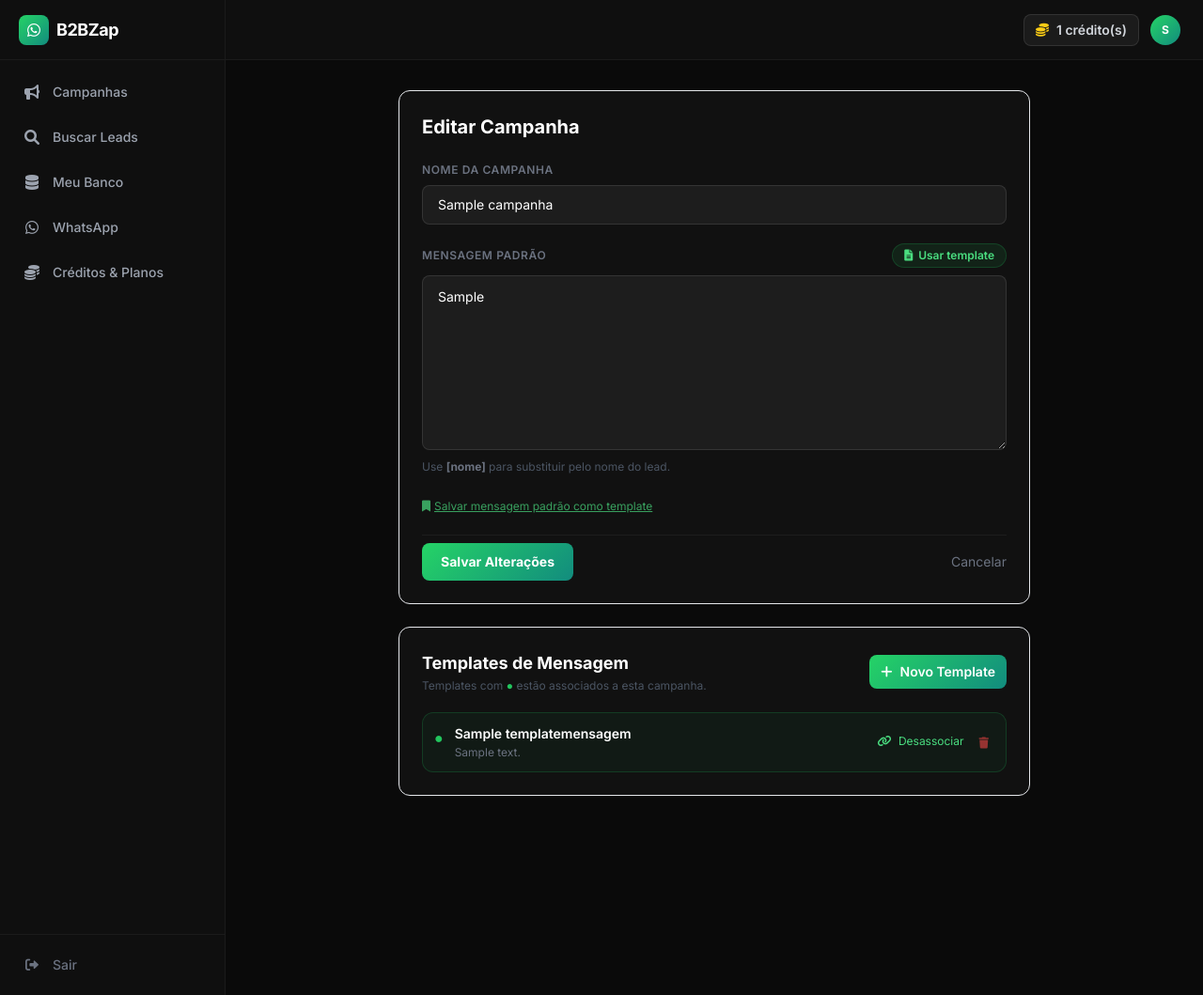
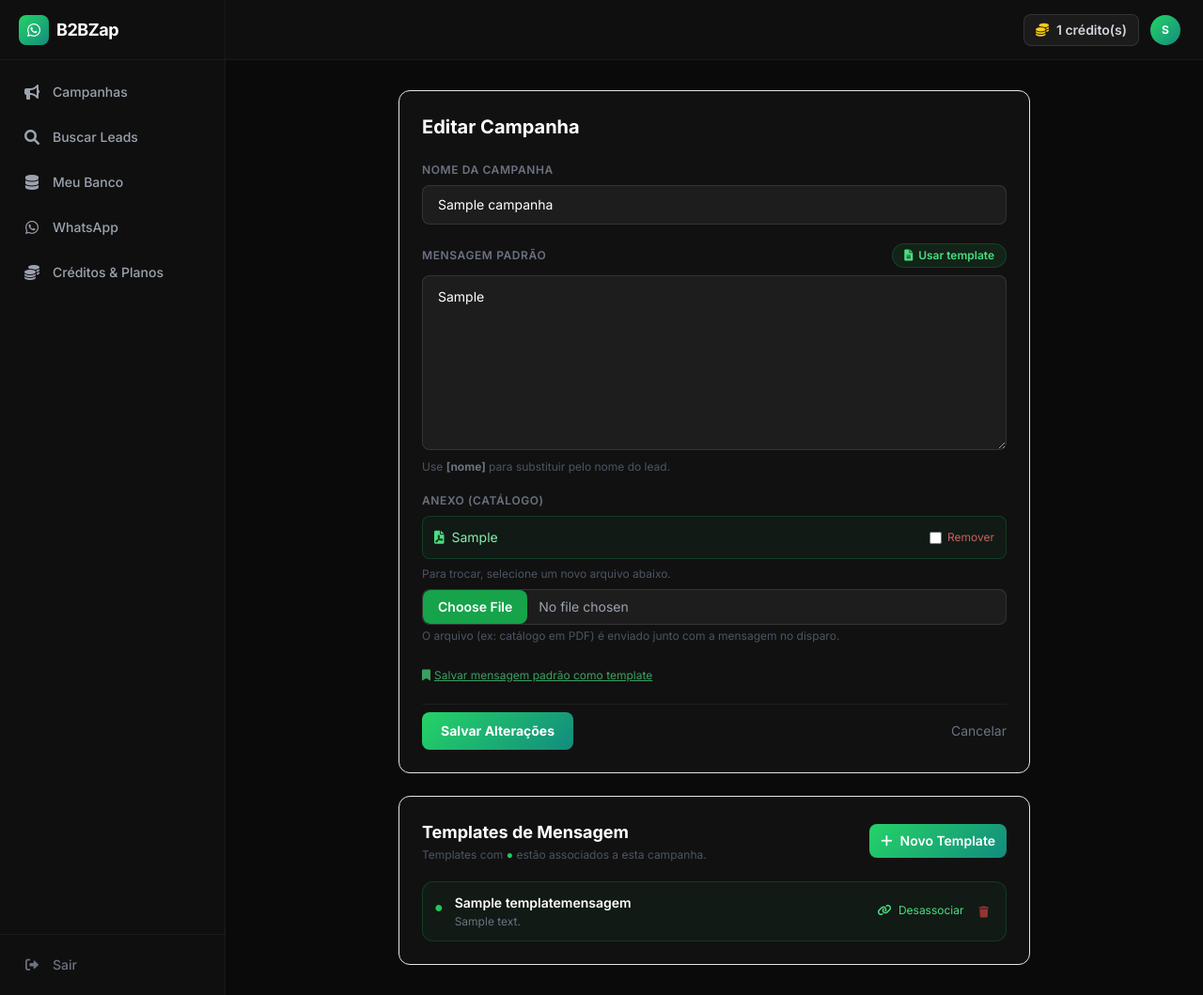
Before and after one commit to Pedrovaptbr/B2B, a Django app: page /app/campanha/editar/1/ in a window 1280 px wide. Shown: the whole page at 94% size. Run offline with Django 5.2, Linux system fonts and the light colour scheme; a user stored in the database is signed in; tables that the repository leaves empty hold one stand-in row (values such as "Sample post"); some libraries are stand-ins or nearby versions.

Commit message:
Anexar catalogo (PDF) no disparo de campanha

```diff
--- a/B2BZap/settings.py
+++ b/B2BZap/settings.py
@@ -106,6 +106,9 @@ STATIC_URL = 'static/'
 STATIC_ROOT = BASE_DIR / 'staticfiles'
 STATICFILES_STORAGE = 'whitenoise.storage.CompressedManifestStaticFilesStorage'
 
+MEDIA_URL = '/media/'
+MEDIA_ROOT = Path(os.getenv('MEDIA_ROOT', str(BASE_DIR / 'media')))
+
 DEFAULT_AUTO_FIELD = 'django.db.models.BigAutoField'
 
 LOGIN_REDIRECT_URL = 'leads:campaign_list'
--- a/B2BZap/urls.py
+++ b/B2BZap/urls.py
@@ -1,5 +1,7 @@
 from django.contrib import admin
 from django.urls import path, include
+from django.conf import settings
+from django.conf.urls.static import static
 from accounts import views as accounts_views
 
 urlpatterns = [
@@ -8,3 +10,5 @@ urlpatterns = [
     path('accounts/', include('accounts.urls')),
     path('app/', include('leads.urls')),
 ]
+
+urlpatterns += static(settings.MEDIA_URL, document_root=settings.MEDIA_ROOT)
--- a/docker-compose.yml
+++ b/docker-compose.yml
@@ -8,13 +8,14 @@ services:
       - .env
     environment:
       - DB_PATH=/data/db.sqlite3
+      - MEDIA_ROOT=/data/media                  # anexos (catálogos) em pasta persistente
     ports:
       - "127.0.0.1:8000:8000"        # só localhost — nginx do host faz proxy via 443
     depends_on:
       - evolution
     restart: unless-stopped
     volumes:
-      - /opt/b2bzap-data/db:/data               # banco SQLite em pasta visível
+      - /opt/b2bzap-data/db:/data               # banco SQLite + anexos (/data/media) em pasta visível
 
   # ── Evolution API (WhatsApp) ─────────────────────────────────────────────────
   evolution:
--- a/leads/models.py
+++ b/leads/models.py
@@ -11,6 +11,20 @@ class Campanha(models.Model):
         null=True,
         help_text="Mensagem padrão para ser enviada aos leads desta campanha."
     )
+    anexo = models.FileField(
+        upload_to='anexos_campanhas/',
+        blank=True,
+        null=True,
+        help_text="Arquivo (ex: catálogo em PDF) enviado junto com a mensagem."
+    )
+
+    @property
+    def anexo_nome(self):
+        """Nome do arquivo do anexo, sem o caminho."""
+        if not self.anexo:
+            return None
+        import os
+        return os.path.basename(self.anexo.name)
 
     class Meta:
         unique_together = ('user', 'nome')
--- a/leads/views.py
+++ b/leads/views.py
@@ -48,6 +48,19 @@ def campaign_edit_view(request, pk):
             try:
                 campanha.nome = nome
                 campanha.mensagem_padrao = mensagem or None
+
+                # Remover anexo existente, se solicitado
+                if request.POST.get('remover_anexo') == '1' and campanha.anexo:
+                    campanha.anexo.delete(save=False)
+                    campanha.anexo = None
+
+                # Novo anexo enviado
+                novo_anexo = request.FILES.get('anexo')
+                if novo_anexo:
+                    if campanha.anexo:
+                        campanha.anexo.delete(save=False)
+                    campanha.anexo = novo_anexo
+
                 campanha.save()
                 messages.success(request, 'Campanha atualizada com sucesso!')
                 return redirect('leads:campanha_detalhes', pk=campanha.pk)
@@ -293,8 +306,8 @@ def disparar_campanha_view(request, campanha_id):
     if request.method != 'POST':
         return redirect('leads:campanha_detalhes', pk=campanha_id)
 
-    if not campanha.mensagem_padrao:
-        messages.error(request, 'Configure uma mensagem padrão antes de disparar a campanha.')
+    if not campanha.mensagem_padrao and not campanha.anexo:
+        messages.error(request, 'Configure uma mensagem padrão ou um anexo antes de disparar a campanha.')
         return redirect('leads:campanha_detalhes', pk=campanha_id)
 
     try:
@@ -316,25 +329,53 @@ def disparar_campanha_view(request, campanha_id):
         id__in=lead_ids, whatsapp__isnull=False
     ).exclude(whatsapp='')
 
+    # Prepara o anexo (catálogo) uma única vez, se configurado
+    anexo_path = campanha.anexo.path if campanha.anexo else None
+    anexo_nome = campanha.anexo_nome if campanha.anexo else None
+
     enviados, erros, inexistentes = 0, 0, 0
     for lead in leads_selecionados:
-        mensagem = campanha.mensagem_padrao.replace('[nome]', lead.nome)
-        resultado = services.send_whatsapp_message(
-            instancia.instance_name,
-            instancia.instance_token,
-            lead.whatsapp,
-            mensagem,
-        )
-        if resultado.get('success'):
+        resultado = None
+
+        # 1) Mensagem de texto (se houver)
+        if campanha.mensagem_padrao:
+            mensagem = campanha.mensagem_padrao.replace('[nome]', lead.nome)
+            resultado = services.send_whatsapp_message(
+                instancia.instance_name,
+                instancia.instance_token,
+                lead.whatsapp,
+                mensagem,
+            )
+
+        # 2) Anexo / catálogo (se houver). Pequena pausa entre texto e anexo.
+        if anexo_path:
+            # Se houve texto, evita rejeição por "número inexistente" repetida
+            if resultado is not None and not resultado.get('success'):
+                # Texto falhou — não tenta o anexo; trata o erro abaixo
+                pass
+            else:
+                if resultado is not None:
+                    time.sleep(1)
+                resultado_anexo = services.send_whatsapp_media(
+                    instancia.instance_name,
+                    instancia.instance_token,
+                    lead.whatsapp,
+                    anexo_path,
+                    file_name=anexo_nome,
+                )
+                # O resultado final considera o anexo (último envio)
+                resultado = resultado_anexo
+
+        if resultado and resultado.get('success'):
             lead.status = 'Contatado'
             lead.save()
             enviados += 1
         else:
-            erro = resultado.get('error', '')
+            erro = (resultado or {}).get('error', '')
             logger.error(f'Erro ao enviar para {lead.whatsapp}: {erro}')
 
             # 400 da Evolution API = número não existe no WhatsApp
-            if resultado.get('status_code') == 400:
+            if resultado and resultado.get('status_code') == 400:
                 lead.status = 'Telefone Inexistente'
                 lead.save()
                 inexistentes += 1
--- a/templates/leads/campaign_edit.html
+++ b/templates/leads/campaign_edit.html
@@ -7,7 +7,7 @@
 {# ── Formulário principal ─────────────────────────────────────────────────── #}
 <div class="rounded-xl border border-white/8 p-6" style="background:#111;">
     <h2 class="text-xl font-bold text-white mb-6">Editar Campanha</h2>
-    <form method="POST">
+    <form method="POST" enctype="multipart/form-data">
         {% csrf_token %}
 
         <div class="mb-5">
@@ -57,6 +57,37 @@
                       class="w-full bg-white/5 border border-white/10 rounded-lg px-4 py-3 text-sm text-white placeholder-gray-600 focus:outline-none focus:border-green-500/50 transition-colors resize-y"
                       placeholder="Prezados da [nome]...">{{ campanha.mensagem_padrao|default_if_none:'' }}</textarea>
             <p class="text-xs text-gray-600 mt-1">Use <strong class="text-gray-500">[nome]</strong> para substituir pelo nome do lead.</p>
+        </div>
+
+        {# ── Anexo / Catálogo ─────────────────────────────────────────────────── #}
+        <div class="mb-5">
+            <label class="block text-xs font-semibold text-gray-500 uppercase tracking-wider mb-2">
+                Anexo (catálogo)
+            </label>
+
+            {% if campanha.anexo %}
+            <div id="anexo-atual" class="flex items-center justify-between p-3 mb-2 rounded-lg border border-green-500/20 bg-green-500/5">
+                <a href="{{ campanha.anexo.url }}" target="_blank"
+                   class="flex items-center gap-2 text-sm text-green-300 hover:text-green-200 truncate">
+                    <i class="fas fa-file-pdf text-green-400"></i>
+                    <span class="truncate">{{ campanha.anexo_nome }}</span>
+                </a>
+                <label class="flex items-center gap-1.5 text-xs text-red-400/80 hover:text-red-400 cursor-pointer ml-3 flex-shrink-0">
+                    <input type="checkbox" name="remover_anexo" value="1" class="accent-red-500">
+                    Remover
+                </label>
+            </div>
+            <p class="text-xs text-gray-600 mb-2">Para trocar, selecione um novo arquivo abaixo.</p>
+            {% endif %}
+
+            <input type="file" name="anexo" id="anexo"
+                   accept=".pdf,.png,.jpg,.jpeg,.doc,.docx,.xls,.xlsx"
+                   class="block w-full text-sm text-gray-400
+                          file:mr-3 file:py-2 file:px-4 file:rounded-lg file:border-0
+                          file:text-sm file:font-semibold file:text-white
+                          file:bg-green-600 hover:file:bg-green-500 file:cursor-pointer
+                          bg-white/5 border border-white/10 rounded-lg cursor-pointer">
+            <p class="text-xs text-gray-600 mt-1">O arquivo (ex: catálogo em PDF) é enviado junto com a mensagem no disparo.</p>
         </div>
 
         {% if campanha.mensagem_padrao %}
```
Also changed, not shown: leads/services.py (+37 -1 lines), templates/leads/campanha_detalhes.html (+23 -1 lines), leads/migrations/0004_campanha_anexo.py (added), 1 other file.
